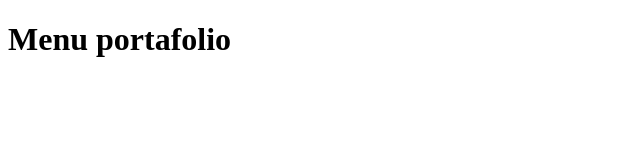
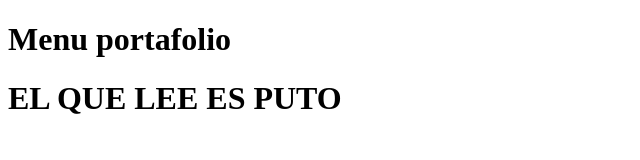
Before and after one commit to hoctter/mi-primera-pagina-web, a plain HTML site: page index.html in a window 1280 px wide. Shown: the whole page, without its empty margins (0-640 px from the left). Drawn offline with Linux system fonts and the light colour scheme.

Commit message:
Add files via upload

```diff
--- a/index.html
+++ b/index.html
@@ -9,6 +9,7 @@
 </head>
 <body>
     <h1>Menu portafolio</h1>
+    <h1>EL QUE LEE ES PUTO</h1>
 
 </body>
 </html>
--- /dev/null
+++ b/style.css
@@ -0,0 +1,5 @@
+body {
+background-color: aqua;
+color: black;
+text-align: center;
+}
```
